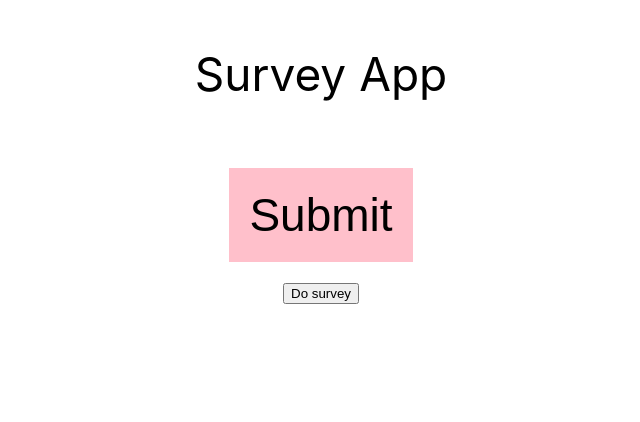
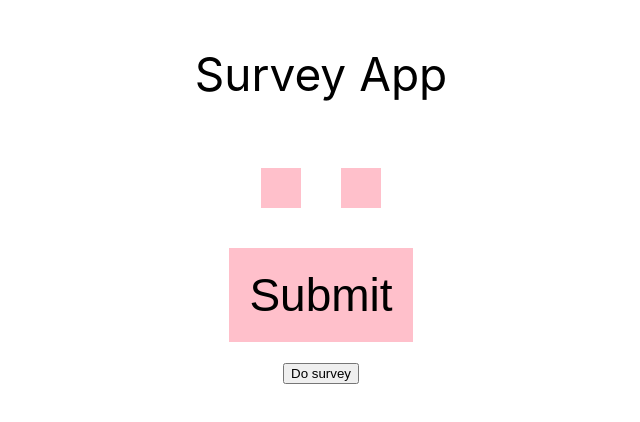
Before and after one commit to MariaAstakhova/survey-frontend, a React (Create React App) app: page /dashboard in a window 1280 px wide. Shown: the top 422 px of the page, without its empty margins (319-959 px from the left). Built offline with nearby package versions, Linux system fonts and the light colour scheme; no server answers.

Commit message:
try to lift up button state and topic, currently not working

```diff
--- a/src/Components/DisplayTopics.jsx
+++ b/src/Components/DisplayTopics.jsx
@@ -7,10 +7,23 @@ let topicsToDisplay = [];
 export default class DisplayQuestions extends Component {
   constructor(props) {
     super(props);
-    this.state = {
-      value: null,
-      clicked: Array()
-    };
+  }
+
+  renderQuestionnaires(i) {
+    if (this.props.topics != null) {
+      for (let i = 0; i < this.props.topics.length; i++) {
+        var jsonString = JSON.stringify(this.props.topics[i].topicText);
+        var jsonObject = JSON.parse(jsonString);
+        topicsToDisplay.push(jsonObject);
+      }
+    }
+    return (
+      <TopicButton
+        topic={topicsToDisplay[i]}
+        isOn={this.props.clicked[i]}
+        onClick={() => this.props.OnClick(i)}
+      />
+    );
   }
 
   // handleClick() {
@@ -19,34 +32,15 @@ export default class DisplayQuestions extends Component {
   //   }));
   // }
 
-  handleClick(i) {
-    const clicked = this.state.clicked.slice();
-    clicked[i] = !clicked[i];
-    this.setState({ clicked: clicked });
-  }
-
   render() {
-    let topics = this.props.topics;
-    if (topics != null) {
-      for (let i = 0; i < topics.length; i++) {
-        var jsonString = JSON.stringify(topics[i].topicText);
-        var jsonObject = JSON.parse(jsonString);
-        this.state.clicked.push(false);
-        topicsToDisplay.push(
-          <div>
-            <TopicButton
-              value={jsonObject}
-              isOn={this.state.clicked[i]}
-              onClick={() => this.handleClick(i)}
-            />
-          </div>
-        );
-      }
+    let result = [];
+    for (let i = 0; i < 2; i++) {
+      result.push(this.renderQuestionnaires(i));
     }
 
     return (
       <div>
-        <div>{topicsToDisplay}</div>
+        <div>{result}</div>
         <div>
           <button className="submitButton"> Submit</button>
         </div>
--- a/src/Components/TopicButton.js
+++ b/src/Components/TopicButton.js
@@ -1,20 +1,15 @@
 import React, { Component } from "react";
 import "../global.css";
 
-export default class TopicButton extends React.Component {
-  constructor(props) {
-    super(props);
-  }
-
-  render() {
+function TopicButton(props) {
   return (
     <button
       className="topicButton"
-        style={{ backgroundColor: this.props.isOn ? "blue" : "pink" }}
-        onClick={() => this.props.onClick()}
+      style={{ backgroundColor: props.isOn ? "blue" : "pink" }}
+      onClick={() => props.onClick()}
     >
-        {this.props.value}
+      {props.topic}
     </button>
   );
 }
-}
+export default TopicButton;
--- a/src/pages/AllQuestionnairesPage/index.jsx
+++ b/src/pages/AllQuestionnairesPage/index.jsx
@@ -1,18 +1,24 @@
 import React, { Component } from "react";
 import getTopics from "../../Services/getTopics";
 import DisplayTopics from "../../Components/DisplayTopics";
+
+let topicsToDisplay = [];
 
 export default class AllQuestionnairesPage extends Component {
   constructor(props) {
     super(props);
     this.state = {
-      topicList: null
+      topicList: null,
+      clicked: Array()
     };
   }
 
   async callServices() {
     await getTopics().then(topicList => {
       this.setState({ topicList });
+
+      var fillWithFalse = Array(topicList.length).fill(false);
+      this.setState({ clicked: fillWithFalse });
     });
   }
 
@@ -24,6 +30,15 @@ export default class AllQuestionnairesPage extends Component {
     return "/questions";
   }
 
+  handleClick(i) {
+    const clicked = this.state.clicked.slice();
+    clicked[i] = !clicked[i];
+
+    this.setState({
+      clicked: clicked
+    });
+  }
+
   render() {
     return (
       <div className="App">
@@ -31,7 +46,11 @@ export default class AllQuestionnairesPage extends Component {
           <p>Survey App</p>
         </header>
         <div>
-          <DisplayTopics topics={this.state.topicList} />
+          <DisplayTopics
+            topics={this.state.topicList}
+            clicked={this.state.clicked}
+            onClick={i => this.handleClick(i)}
+          />
         </div>
         <form action={this.getQuestionnaires()}>
           <div>
```
Lines whose indentation alone changed are shown as unchanged.
